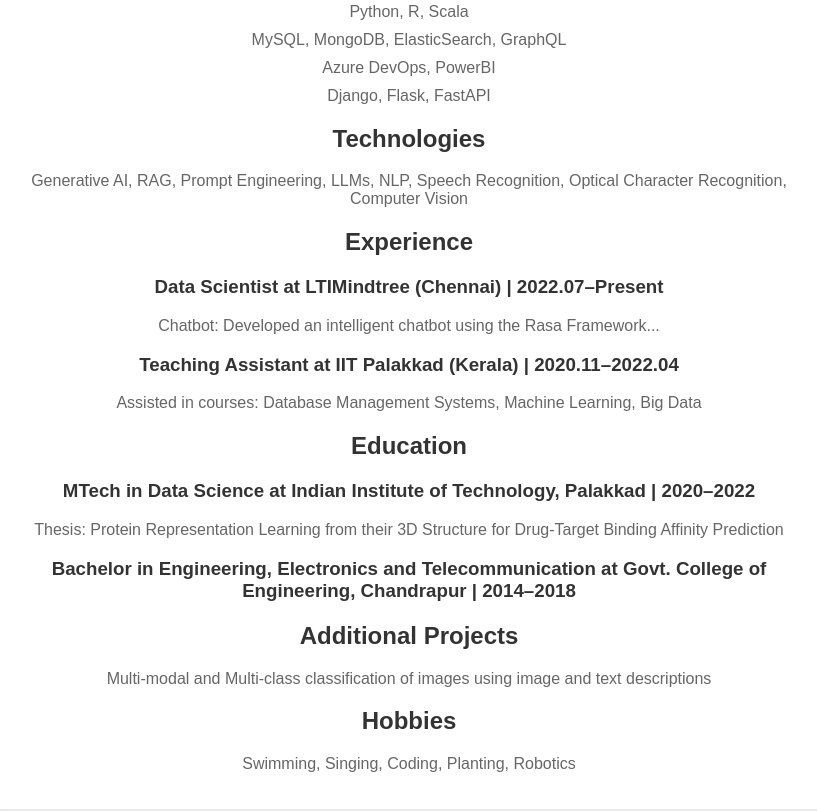
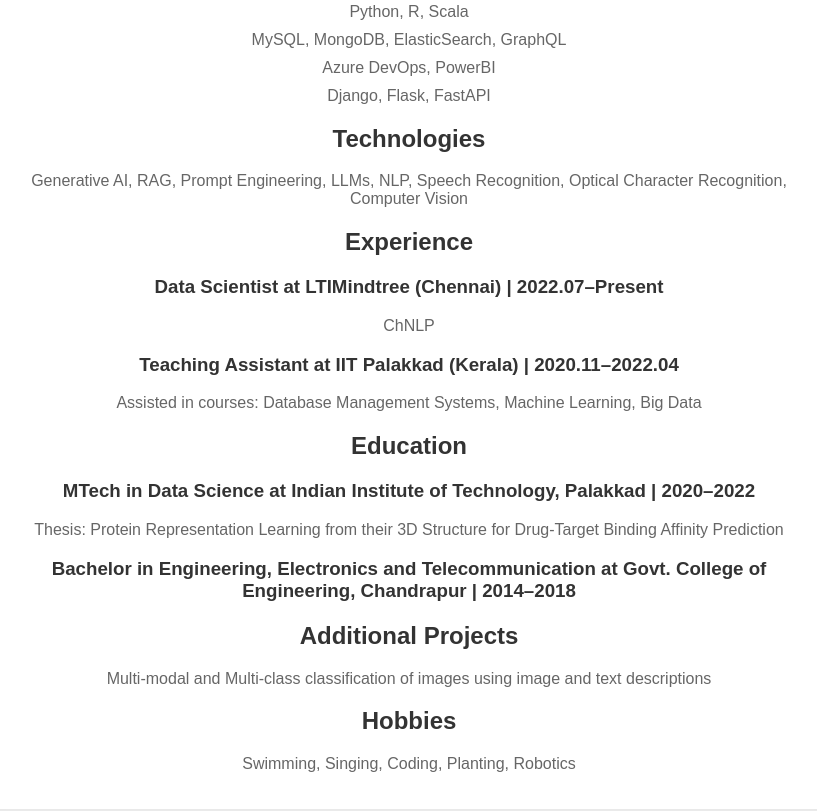
Before and after one commit to PallaviHoge1/PallaviHoge1.github.io, a plain HTML site: page index.html in a window 1280 px wide. Shown: the part 585-1396 px from the top of the page, without its empty margins (231-1048 px from the left). Drawn offline with Linux system fonts and the light colour scheme.

```diff
--- a/index.html
+++ b/index.html
@@ -68,7 +68,7 @@
         <h2>Experience</h2>
         <h3>Data Scientist at LTIMindtree (Chennai) | 2022.07–Present</h3>
         <ul>
-            <li>Chatbot: Developed an intelligent chatbot using the Rasa Framework...</li>
+            <li>ChNLP</li>
             <!-- Add more experience details here -->
         </ul>
 
```
